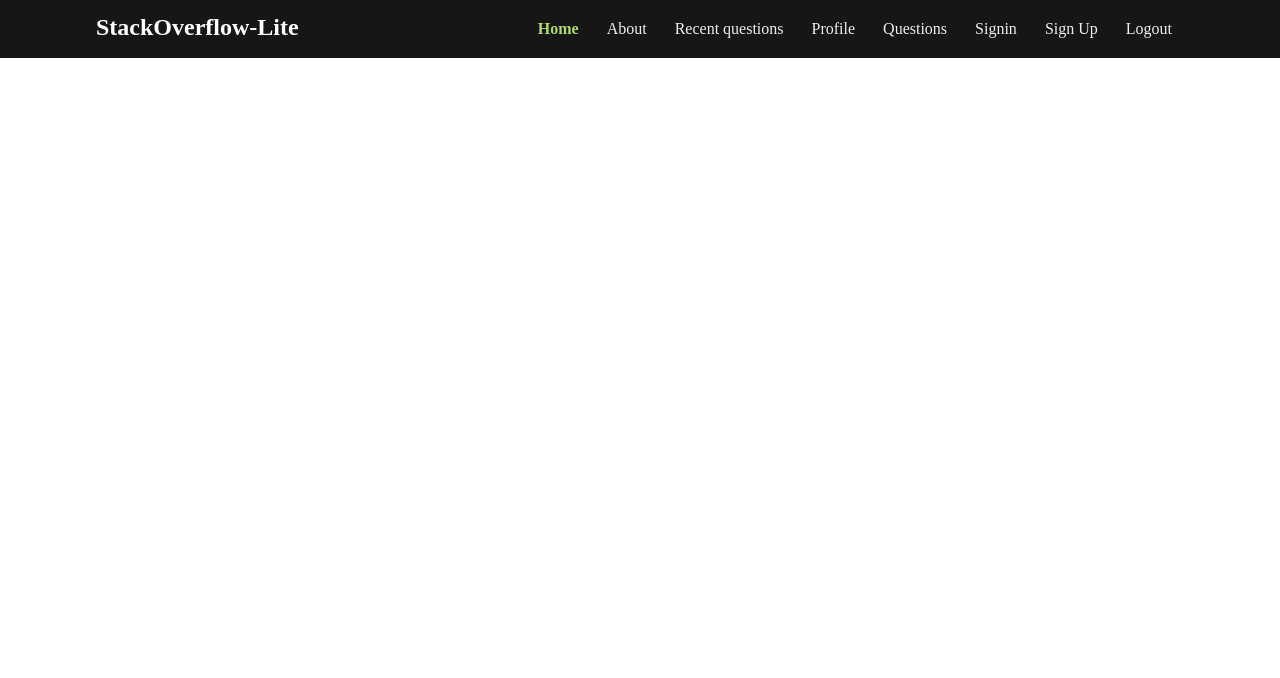
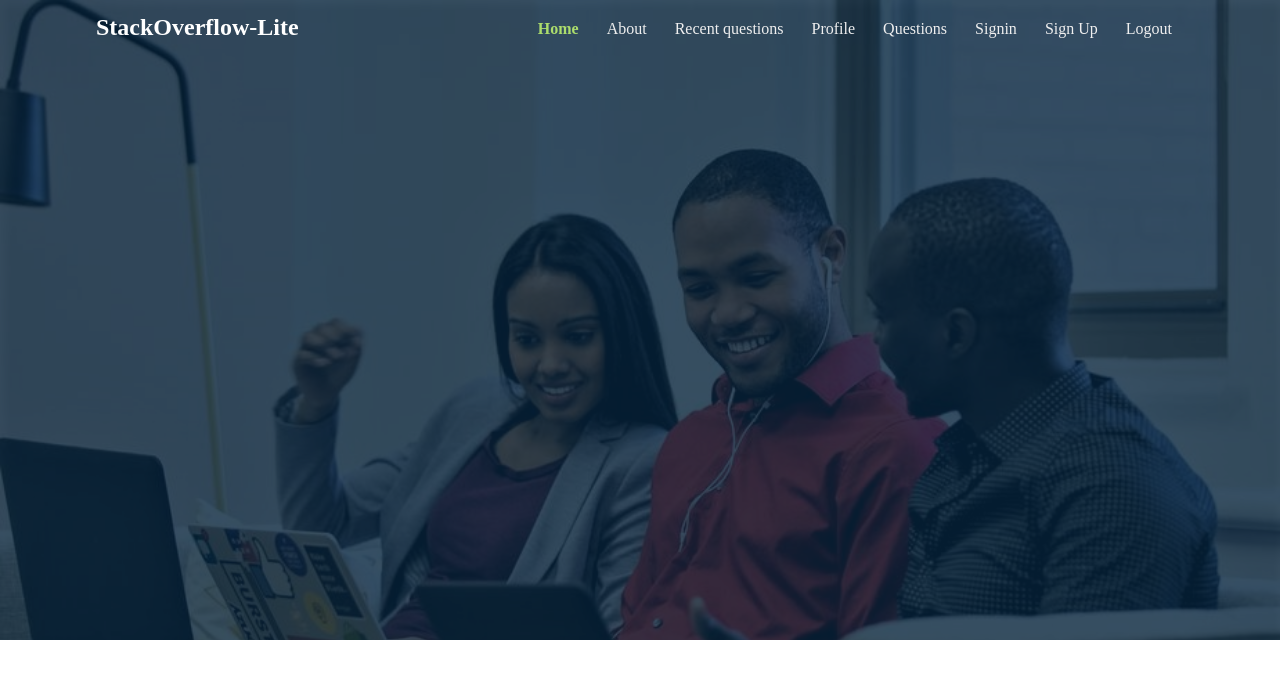
Before and after one commit to davidshare/StackOverflow-lite, a plain HTML site: page UI/index.html in a window 1280 px wide. Drawn offline with Linux system fonts and the light colour scheme.

Commit message:
Create header section
Add header section, create a dark transparent background-overlay
over the header, move the main nav in to the dark overlay and
add a background image

```diff
--- a/UI/css/general.css
+++ b/UI/css/general.css
@@ -58,7 +58,7 @@ p
 }
 
 .transparent-cover-dark{
-	background:rgba(0,0,0,0.5);
+	background:rgba(5,35,61,0.8);
 	position:relative;
 	top: 0;
 	width:100%;
@@ -151,3 +151,13 @@ p
 	font-weight: bold;
 	font-size: 1.5em;
 }
+
+/*****************************************************
+						HEADER
+*****************************************************/
+.hero{
+	background-image: url("../assets/images/hero-background.jpg");
+	background-size: cover;
+	height:80vh;
+	overflow: auto;
+}
--- a/UI/index.html
+++ b/UI/index.html
@@ -8,8 +8,10 @@
 		<link rel="stylesheet" href="css/general.css">
 	</head>
 <body>
-	<header>
-		<nav class="main-navbar clear-fix bg-dark">
+	<header class="hero container-max clear-fix">
+
+		<div class="transparent-cover-dark">
+			<nav class="main-navbar">
 			<div class="container">
 				<div class="brand left-float">
 					<h1 class="brand-text text-white">StackOverflow-Lite</h1>
@@ -31,6 +33,9 @@
 				</ul>
 			</div>
 		</nav>
+
+		</div>
+
 	</header>
 </body>
 </html>
```
Also changed, not shown: UI/assets/images/hero-background.jpg (added).
